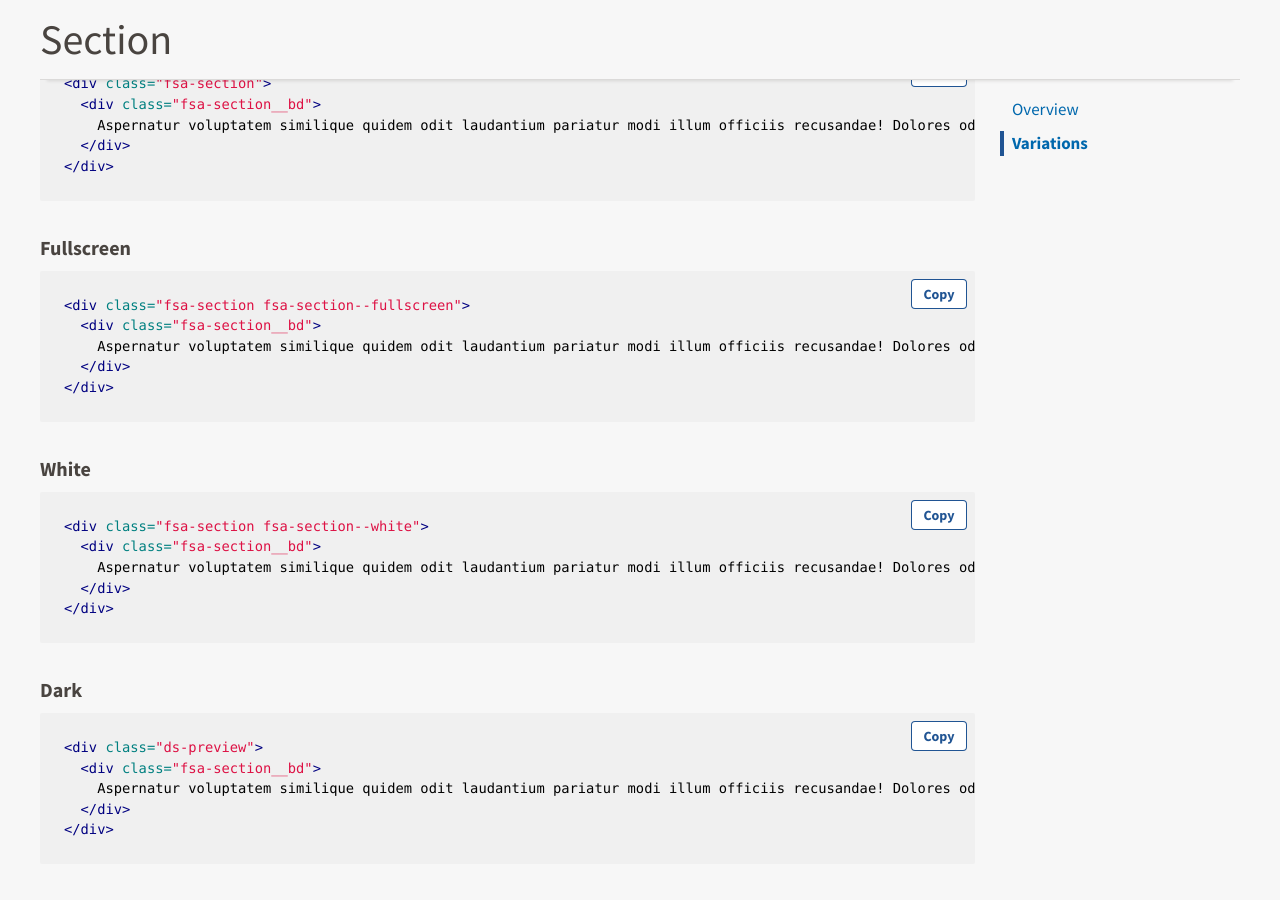
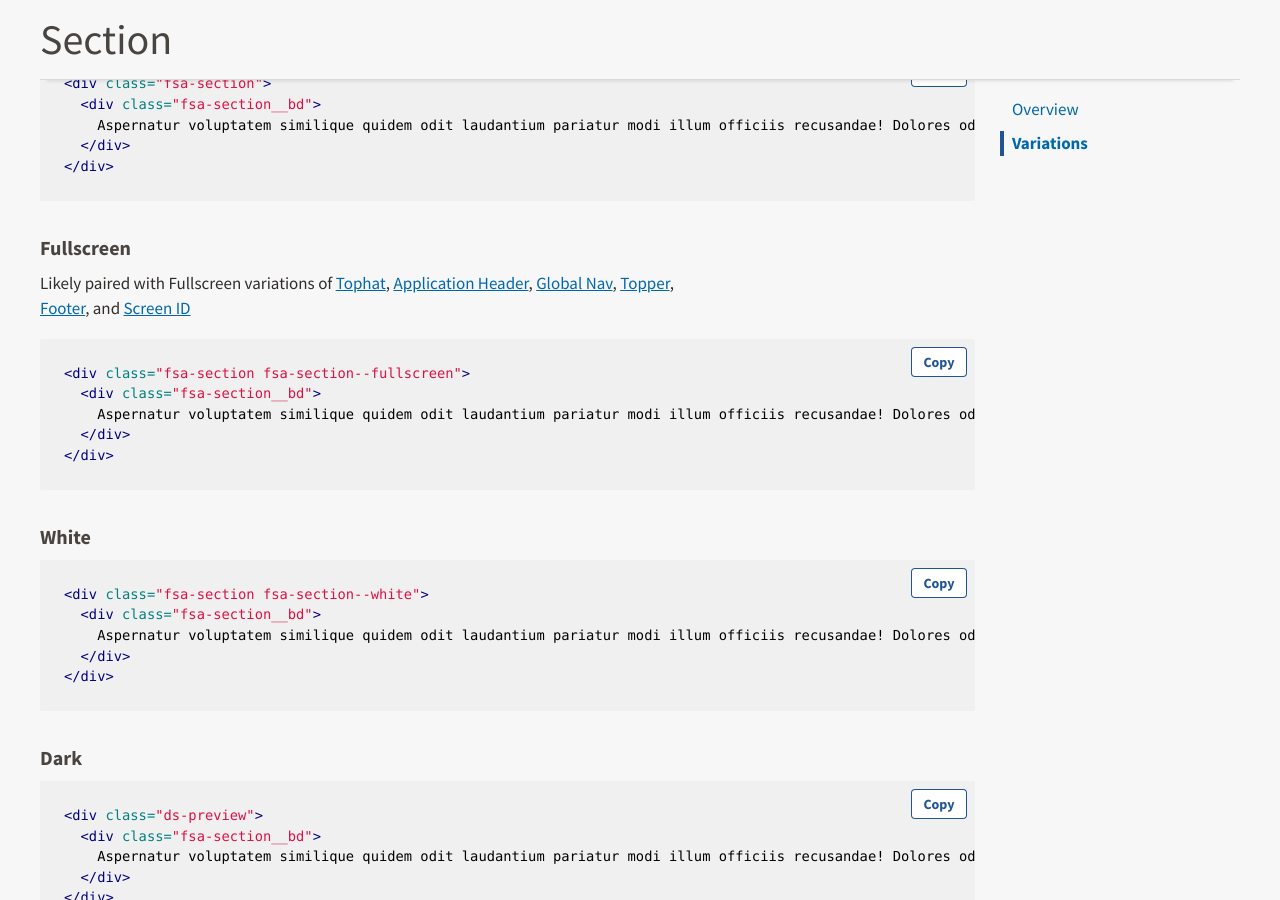
Before and after one commit to USDA-FSA/fsa-design-system, a Jekyll site: the page built from layout/section/index.md, in a window 1280 px wide and 900 px high, scrolled down 1734 px. Built offline with Jekyll 4.4.1, drawn with Linux system fonts in a browser that asks for light colours.

Commit message:
Fullscreen variation reference to like components [amends #317]

````diff
--- a/layout/section/index.md
+++ b/layout/section/index.md
@@ -53,6 +53,15 @@ View <a href="http://usda-fsa.github.io/fsa-style/sections.html">sections.html</
 ```
 
 ### Fullscreen
+Likely paired with Fullscreen variations of
+[Tophat]({{ site.baseurl }}components/tophat),
+[Application Header]({{ site.baseurl }}components/header-app),
+[Global Nav]({{ site.baseurl }}components/top-nav),
+[Topper]({{ site.baseurl }}components/topper),
+[Footer]({{ site.baseurl }}components/footer),
+and
+[Screen ID]({{ site.baseurl }}components/screen-id)
+
 ```html
 <div class="fsa-section fsa-section--fullscreen">
   <div class="fsa-section__bd">
````
